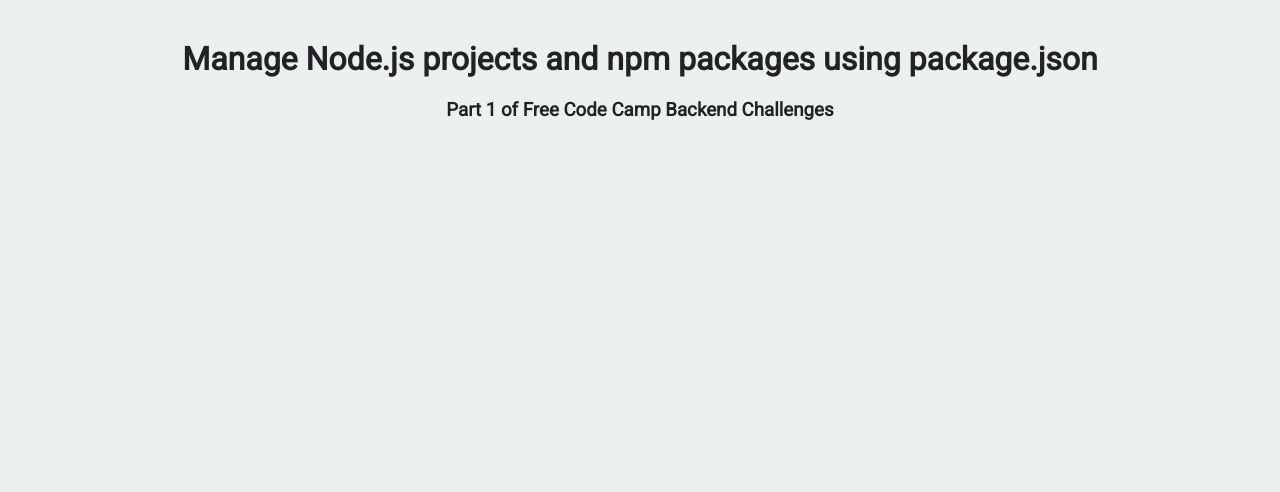
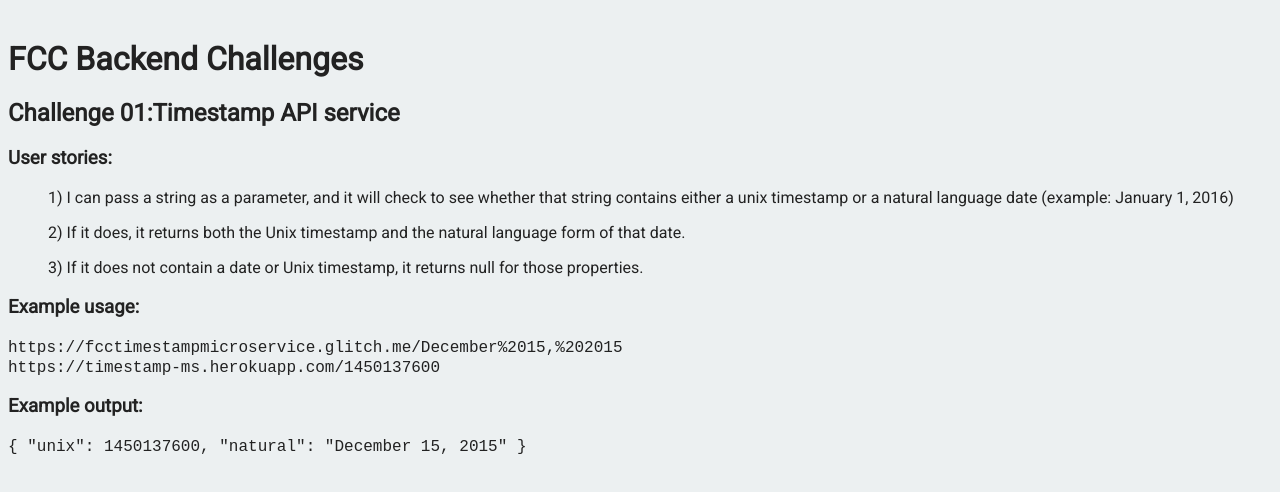
Before and after one commit to mtanzim/timestampMicroservice, a website: page views/index.html in a window 1280 px wide. Drawn offline with Linux system fonts and the light colour scheme.

Commit message:
🍪🚧 Checkpoint views/index.html:590980 public/style.css:590980

```diff
--- a/public/style.css
+++ b/public/style.css
@@ -5,7 +5,7 @@
 	font-size: 16px;
 	color: #222;
 	background-color: #ECF0F1;
-	text-align: center;
+	text-align: left;
 }
 
 .container {
--- a/views/index.html
+++ b/views/index.html
@@ -10,8 +10,19 @@
 
    <body>
       <div class="container">
-         <h1>Manage Node.js projects and npm packages using package.json</h1>
-         <h3>Part 1 of Free Code Camp Backend Challenges</h3>
+       <h1>FCC Backend Challenges</h1>
+       <h2>Challenge 01:Timestamp API service</h2>
+       <h3>User stories:</h3>
+         <ul>1) I can pass a string as a parameter, and it will check to see whether that string contains either a unix timestamp or a natural language date (example: January 1, 2016)</ul>
+         <ul>2) If it does, it returns both the Unix timestamp and the natural language form of that date.</ul>
+         <ul>3) If it does not contain a date or Unix timestamp, it returns null for those properties.</ul>
+         <h3>Example usage:</h3>
+         <p>
+           <code>https://fcctimestampmicroservice.glitch.me/December%2015,%202015</code><br />
+           <code>https://timestamp-ms.herokuapp.com/1450137600</code>
+        </p>
+         <h3>Example output:</h3>
+         <p><code>{ "unix": 1450137600, "natural": "December 15, 2015" }</code></p>
       </div>
    </body>
 
```
